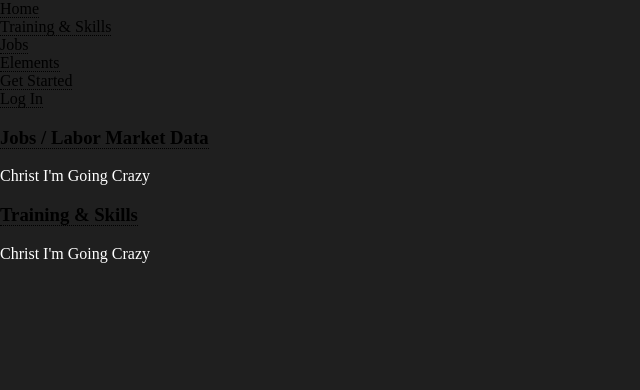
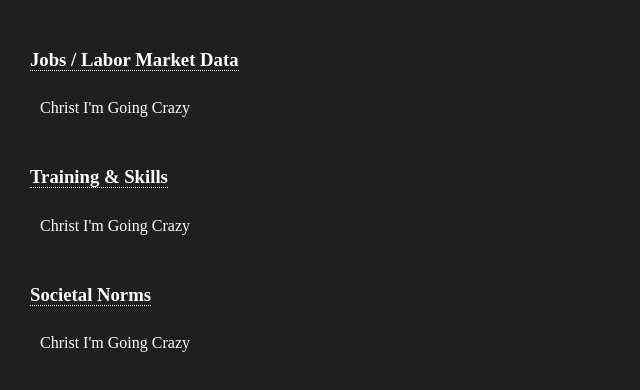
Before and after one commit to Apollo59/CLS101Final, a plain HTML site: page index.html in a window 1280 px wide. Shown: the whole page, without its empty margins (0-640 px from the left). Drawn offline with Linux system fonts and the light colour scheme.

Commit message:
3LittlePiggies

```diff
--- a/index.html
+++ b/index.html
@@ -4,7 +4,7 @@
             html, body, div, span, p, img, dl, dt, dd, ol, ul, li, tbody,
 tfoot, thead, tr, th, td, footer, header, hgroup, menu, nav {
 	margin: 0;
-	padding: 0;
+	padding: 10 10;
 	border: 0;
 	font-size: 100%;
 	font: inherit;
@@ -22,24 +22,12 @@ tfoot, thead, tr, th, td, footer, header, hgroup, menu, nav {
 		-ms-transition: color 0.2s ease-in-out, border-bottom-color 0.2s ease-in-out;
 		transition: color 0.2s ease-in-out, border-bottom-color 0.2s ease-in-out;
 		border-bottom: dotted 1px;
-		color: inherit;
+		color: white;
 		text-decoration: none;
 	}
         </style>
     </head>
     <body style="background-color: 1f1f1f;">
-        <nav id="menu">
-            <ul class="links">
-                <li><a href="index.html">Home</a></li>
-                <li><a href="ts.html">Training & Skills</a></li>
-                <li><a href="jobs.html">Jobs</a></li>
-                <li><a href="elements.html">Elements</a></li>
-            </ul>
-            <ul class="actions stacked">
-                <li><a href="#" class="button primary fit">Get Started</a></li>
-                <li><a href="#" class="button fit">Log In</a></li>
-            </ul>
-        </nav>
         <article>
             <header class="jobs">
                 <h3><a href="jobs.html" class="link">Jobs / Labor Market Data</a></h3>
@@ -52,5 +40,11 @@ tfoot, thead, tr, th, td, footer, header, hgroup, menu, nav {
                 <p class="text">Christ I'm Going Crazy</p>
             </header>
         </article>
+        <article>
+            <header class="tarining/skills">
+                <h3><a href="norms.html" class="link">Societal Norms</a></h3>
+                <p class="text">Christ I'm Going Crazy</p>
+            </header>
+        </article>
     </body>
 </html>
```
Also changed, not shown: norms.html (+17 -1 lines).
